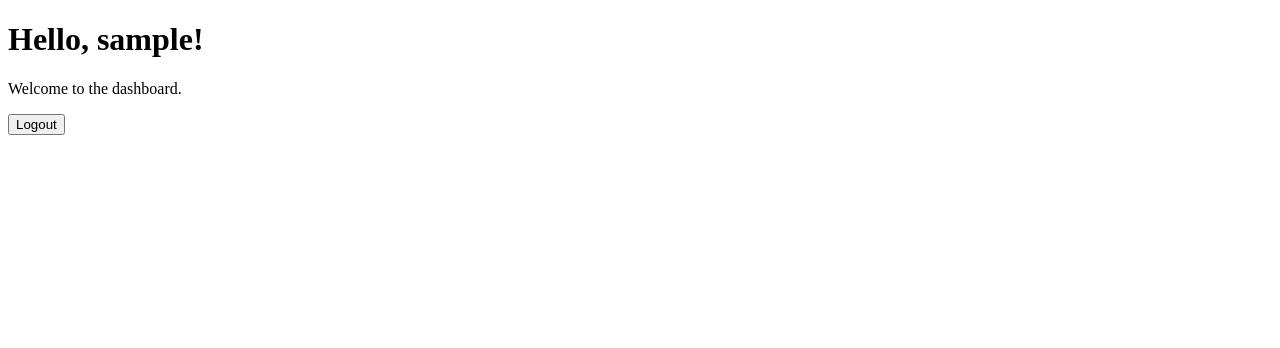
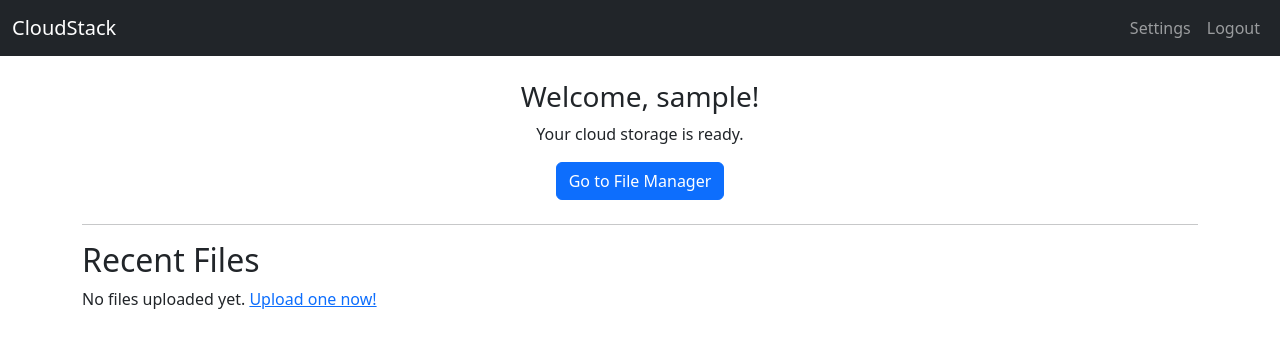
Before and after one commit to Rutesh1902/cloudstack, a Django app: page / in a window 1280 px wide. Shown: the top 348 px of the page. Run offline with Django 5.2, Linux system fonts and the light colour scheme; the visitor is signed in with stand-in values (Sample User, id 1).

Commit message:
Added Files and settings page

```diff
--- a/cloudstack/urls.py
+++ b/cloudstack/urls.py
@@ -23,3 +23,11 @@ urlpatterns = [
     path('', include('core.urls')),  # include app URLs
 
 ]
+
+from django.conf.urls import handler400, handler403, handler404, handler500
+from core import views as core_views
+
+handler400 = core_views.error_400
+handler403 = core_views.error_403
+handler404 = core_views.error_404
+handler500 = core_views.error_500
--- /dev/null
+++ b/core/templates/base.html
@@ -0,0 +1,42 @@
+<!DOCTYPE html>
+<html lang="en">
+<head>
+    <meta charset="UTF-8">
+    <title>{% block title %}CloudStack{% endblock %}</title>
+    <link rel="stylesheet" href="https://cdn.jsdelivr.net/npm/bootstrap@5.3.0/dist/css/bootstrap.min.css">
+</head>
+<body>
+    <nav class="navbar navbar-expand-lg navbar-dark bg-dark">
+        <div class="container-fluid">
+            <a class="navbar-brand" href="/">CloudStack</a>
+            <div class="collapse navbar-collapse">
+                <ul class="navbar-nav ms-auto">
+                    {% if user.is_authenticated %}
+                        <li class="nav-item">
+                            <a class="nav-link" href="/settings/">Settings</a>
+                        </li>
+<!--                        <li class="nav-item">-->
+<!--                            <a class="nav-link" href="/files/">My Files</a>-->
+<!--                        </li>-->
+                        <li class="nav-item">
+                            <form method="post" action="{% url 'logout' %}" style="display:inline;">
+                                {% csrf_token %}
+                                <button class="btn btn-link nav-link" type="submit">Logout</button>
+                            </form>
+                        </li>
+                    {% else %}
+                        <li class="nav-item">
+                            <a class="nav-link" href="{% url 'login' %}">Forget Password</a>
+                        </li>
+                    {% endif %}
+                </ul>
+            </div>
+        </div>
+    </nav>
+
+    <div class="container mt-4">
+        {% block content %}
+        {% endblock %}
+    </div>
+</body>
+</html>
--- a/core/templates/index.html
+++ b/core/templates/index.html
@@ -1,15 +1,39 @@
-<!DOCTYPE html>
-<html>
-<head>
-    <title>Index</title>
-</head>
-<body>
-    <h1>Hello, {{ user.username }}!</h1>
-    <p>Welcome to the dashboard.</p>
-    <form action="{% url 'logout' %}" method="post" style="display:inline;">
-    {% csrf_token %}
-    <button type="submit">Logout</button>
-</form>
+{% extends "base.html" %}
 
-</body>
-</html>
+{% block title %}Home - CloudStack{% endblock %}
+
+{% block content %}
+<div class="text-center my-4">
+    <h3>Welcome, {{ user.username }}!</h3>
+    <p>Your cloud storage is ready.</p>
+    <a href="{% url 'file_manager' %}" class="btn btn-primary">Go to File Manager</a>
+</div>
+
+<hr>
+
+<h2>Recent Files</h2>
+{% if files %}
+    <table class="table table-striped">
+        <thead>
+            <tr>
+                <th>Name</th>
+                <th>Uploaded At</th>
+                <th>Actions</th>
+            </tr>
+        </thead>
+        <tbody>
+            {% for file in files %}
+                <tr>
+                    <td>{{ file.file.name }}</td>
+                    <td>{{ file.uploaded_at }}</td>
+                    <td>
+                        <a href="{{ file.file.url }}" class="btn btn-sm btn-success" download>Download</a>
+                    </td>
+                </tr>
+            {% endfor %}
+        </tbody>
+    </table>
+{% else %}
+    <p>No files uploaded yet. <a href="{% url 'file_manager' %}">Upload one now!</a></p>
+{% endif %}
+{% endblock %}
--- /dev/null
+++ b/core/templates/settings.html
@@ -0,0 +1,6 @@
+{% extends "base.html" %}
+{% block title %}Home{% endblock %}
+{% block content %}
+<H1>Settings</H1>
+
+{% endblock %}
--- a/core/urls.py
+++ b/core/urls.py
@@ -4,7 +4,8 @@ from . import views
 
 urlpatterns = [
     path("", views.index, name="index"),  # Homepage
-    path('dashboard/', views.dashboard, name='dashboard'),
     path('login/', auth_views.LoginView.as_view(template_name='login.html'), name='login'),
     path('logout/', auth_views.LogoutView.as_view(), name='logout'),
+    path('files/', views.file_manager, name='file_manager'),
+    path('settings/', views.settings, name="settings")
 ]
--- a/core/views.py
+++ b/core/views.py
@@ -1,6 +1,8 @@
-from django.shortcuts import render
+from django.shortcuts import render, redirect
 from django.contrib.auth.decorators import login_required
 from django.views.decorators.cache import never_cache
+from .forms import FileUploadForm
+from .models import File
 # Create your views here.
 from django.http import HttpResponse
 
@@ -13,3 +15,38 @@ def index(request):
 @login_required
 def dashboard(request):
     return render(request, 'dashboard.html')
+
+@login_required
+def file_manager(request):
+    files = File.objects.filter(user=request.user)
+    if request.method == 'POST':
+        form = FileUploadForm(request.POST, request.FILES)
+        if form.is_valid():
+            file_obj = form.save(commit=False)
+            file_obj.user = request.user
+            file_obj.save()
+            return redirect('file_manager')
+    else:
+        form = FileUploadForm()
+    return render(request, 'file_manager.html', {'files': files, 'form': form})
+
+@login_required
+def settings(request):
+    if request.method == 'GET':
+            return render(request, 'settings.html')
+    else:
+        return render(request, "error.html")
+
+
+
+def error_400(request, exception):
+    return render(request, "error.html", {"message": "Bad Request (400)"}, status=400)
+
+def error_403(request, exception):
+    return render(request, "error.html", {"message": "Forbidden (403)"}, status=403)
+
+def error_404(request, exception):
+    return render(request, "error.html", {"message": "Page Not Found (404)"}, status=404)
+
+def error_500(request):
+    return render(request, "error.html", {"message": "Internal Server Error (500)"}, status=500)
```
Also changed, not shown: cloudstack/settings.py (+5 -4 lines), core/forms.py (added, +8 -0 lines), core/models.py (+6 -6 lines), core/templates/error.html (added, +14 -0 lines), core/templates/file_manager.html (added, +23 -0 lines), core/templates/login.html (+14 -17 lines).
